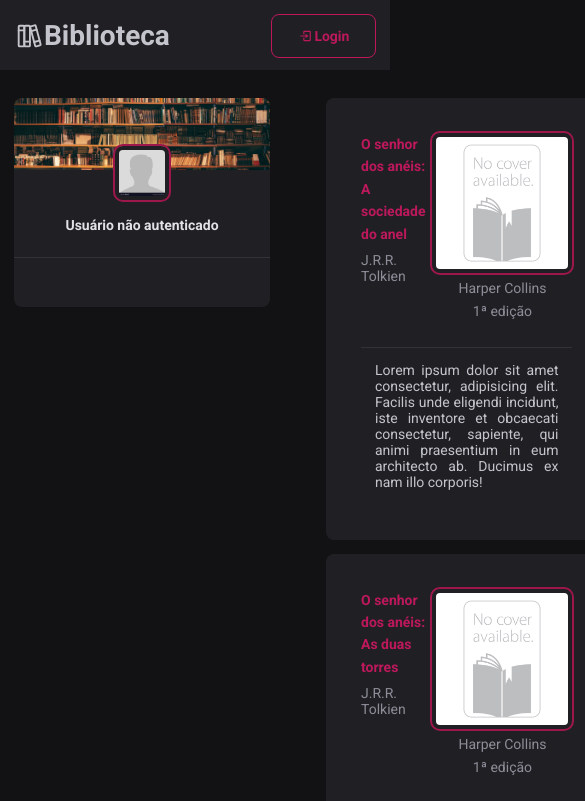
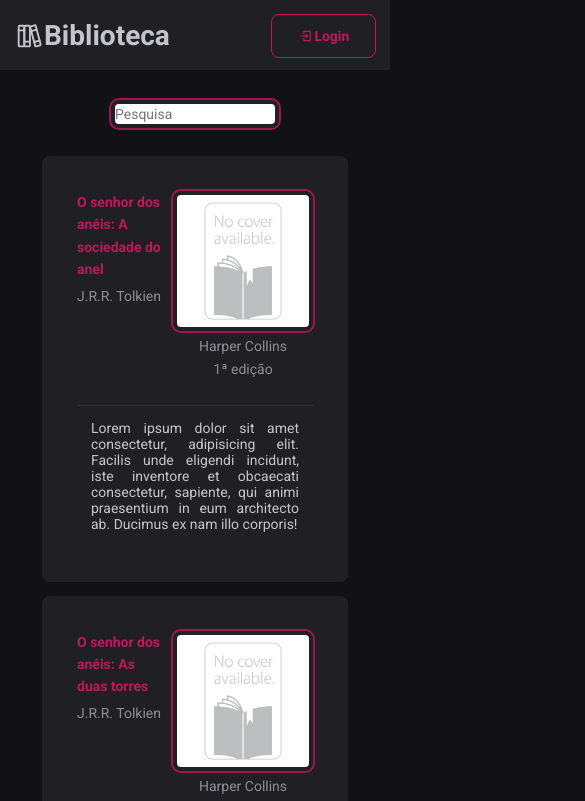
Before and after one commit to hbenvenutti/biblioteca-front, a React (Vite) app: page / in a window 390 px wide. Shown: the top 801 px of the page, 585 px wide, since content can reach past the window. Built offline with nearby package versions, Linux system fonts and the light colour scheme.

Commit message:
feat(mobile): reatividade para mobile

```diff
--- a/src/App.tsx
+++ b/src/App.tsx
@@ -21,8 +21,8 @@ const App = () => {
   return (
     <>
       <AuthenticationProvider>
+      <BooksProvider>
       <ModalsProvider>
-      <BooksProvider>
 
         <Header />
         <Content>
@@ -46,8 +46,8 @@ const App = () => {
 
       <BookDeleteModal/>
 
+      </ModalsProvider>
       </BooksProvider>
-      </ModalsProvider>
       </AuthenticationProvider>
     </>
   )
--- a/src/components/BookUpdateModal/BookUpdateModal.tsx
+++ b/src/components/BookUpdateModal/BookUpdateModal.tsx
@@ -1,7 +1,8 @@
-import React from 'react';
+import React, { ReactNode, useEffect, useState } from 'react';
 import Modal from 'react-modal';
 import { useBooks } from '../../hooks/useBooks';
 import { useModals } from '../../hooks/useModals';
+import { Container } from './styles';
 // import { Container } from './styles';
 
 // ---------------------------------------------------------------------------------------------- //
@@ -15,14 +16,88 @@ interface Book {
   synopsis: string
 }
 
-
 // ---------------------------------------------------------------------------------------------- //
 
 export const BookUpdateModal = () => {
   Modal.setAppElement('#root');
 
+  const {isUpdateBookModalOpen, closeUpdateBookModal} = useModals();
+
+  if (isUpdateBookModalOpen) {
     const {activeBook} = useBooks();
-  const {isUpdateBookModalOpen, closeUpdateBookModal} = useModals()
+    const [newTitle, setTitle] = useState(activeBook!.title);
+    const [newPublisher, setPublisher] = useState('');
+    const [newAuthor, setAuthor] = useState('');
+    const [newEdition, setEdition] = useState('');
+    const [newSynopsis, setSynopsis] = useState('');
+
+    console.log('modal active book: ', activeBook);
+    console.log('newTitle: ', newTitle);
+
+    const page1 = (
+      <>
+        <label>Título</label>
+        <input value={ activeBook!.title } onChange={(e) => setTitle(e.target.value)}/>
+
+        <label>Author</label>
+        <input onChange={(e) => setAuthor(e.target.value)}/>
+      </>
+    );
+
+    const page2 = (
+      <>
+        <label>Editora</label>
+        <input value={activeBook?.publisher} onChange={(e) => setPublisher(e.target.value)}/>
+
+        <label>Edição</label>
+        <input onChange={(e) => setEdition(e.target.value)}/>
+      </>
+    );
+
+    const page3 = (
+      <>
+        <label>Sinopse</label>
+        <textarea onChange={(e) => setSynopsis(e.target.value)}/>
+      </>
+    );
+
+
+    const [page, setPage] = useState<ReactNode>(page1);
+    const [pageCounter, setPageCounter] = useState<number>(1);
+
+    const nextPage = () => {
+      if (pageCounter === 1) {
+        setPage(page2);
+        setPageCounter(2);
+
+        return;
+      }
+
+      if (pageCounter === 2) {
+        setPage(page3);
+        setPageCounter(3);
+        return;
+      }
+
+      return;
+    }
+
+    const previousPage = () => {
+      if (pageCounter === 2) {
+        setPage(page1);
+        setPageCounter(1);
+      }
+
+      if (pageCounter === 3) {
+        setPage(page2);
+        setPageCounter(2);
+      }
+    };
+
+    const handleSubmit = () => {
+      setPage(page1);
+      closeUpdateBookModal();
+    }
 
     return (
       <Modal
@@ -30,7 +105,21 @@ export const BookUpdateModal = () => {
         className="update-book-modal" isOpen={isUpdateBookModalOpen}
         onRequestClose={closeUpdateBookModal}
       >
+        <Container>
+          <strong>Alteração de livro</strong>
+          {page}
+
+          {(pageCounter !== 1) && <button onClick={previousPage}>Voltar</button>}
+
+          {(pageCounter !== 3) && <button onClick={nextPage}>Próxima</button>}
+          {(pageCounter === 3) && <button onClick={handleSubmit}>Enviar</button>}
+        </Container>
 
       </Modal>
     );
+
   }
+
+  return (<></>);
+
+}
--- /dev/null
+++ b/src/components/BookUpdateModal/styles.ts
@@ -0,0 +1,19 @@
+import styled from "styled-components";
+
+export const Container = styled.form`
+  display: flex;
+  flex-direction: column;
+  gap: 2rem;
+
+  input {
+    border: 4px solid var(--gray-800);
+    outline: 2px solid var(--pink-800);
+    border-radius: 8px;
+  }
+
+  textarea {
+    border: 4px solid var(--gray-800);
+    outline: 2px solid var(--pink-800);
+    border-radius: 8px;
+  }
+`
--- a/src/components/RightPanel/styles.ts
+++ b/src/components/RightPanel/styles.ts
@@ -4,4 +4,11 @@ export const Container = styled.div`
     display: flex;
     flex-direction: column;
     gap: 1rem;
+
+    @media (max-width: 890px) {
+      display: flex;
+      flex-direction: row-reverse;
+      align-items: center;
+      justify-content: center;
+    }
 `
--- a/src/styles/App.styles.ts
+++ b/src/styles/App.styles.ts
@@ -23,4 +23,11 @@ export const Content = styled.div`
   ${Container} + ${Container} {
     margin-top: 1rem;
   }
+
+  @media (max-width: 890px) {
+      display: flex;
+      flex-direction: column-reverse;
+      align-items: center;
+      justify-content: center;
+    }
 `
--- a/src/styles/Global.ts
+++ b/src/styles/Global.ts
@@ -39,6 +39,10 @@ export const GlobalStyle = createGlobalStyle`
     @media (max-width: 720px) {
       font-size: 87.5%;
     }
+
+    /* @media (max-width: 320px) {
+      font-size: 70.5%;
+    } */
   }
 
   body {
@@ -88,6 +92,15 @@ export const GlobalStyle = createGlobalStyle`
     border-radius: 8px;
     color: var(--gray-300);
   }
+
+  .update-book-modal {
+    background: var(--gray-800);
+    color: var(--gray-300);
+    width: 30rem;
+    height: 25rem;
+    padding: 2rem;
+    border-radius: 8px;
+  }
   /* .react-modal-content {
     width: 100%;
     max-width: 576px;
```
Lines whose indentation alone changed are shown as unchanged.
